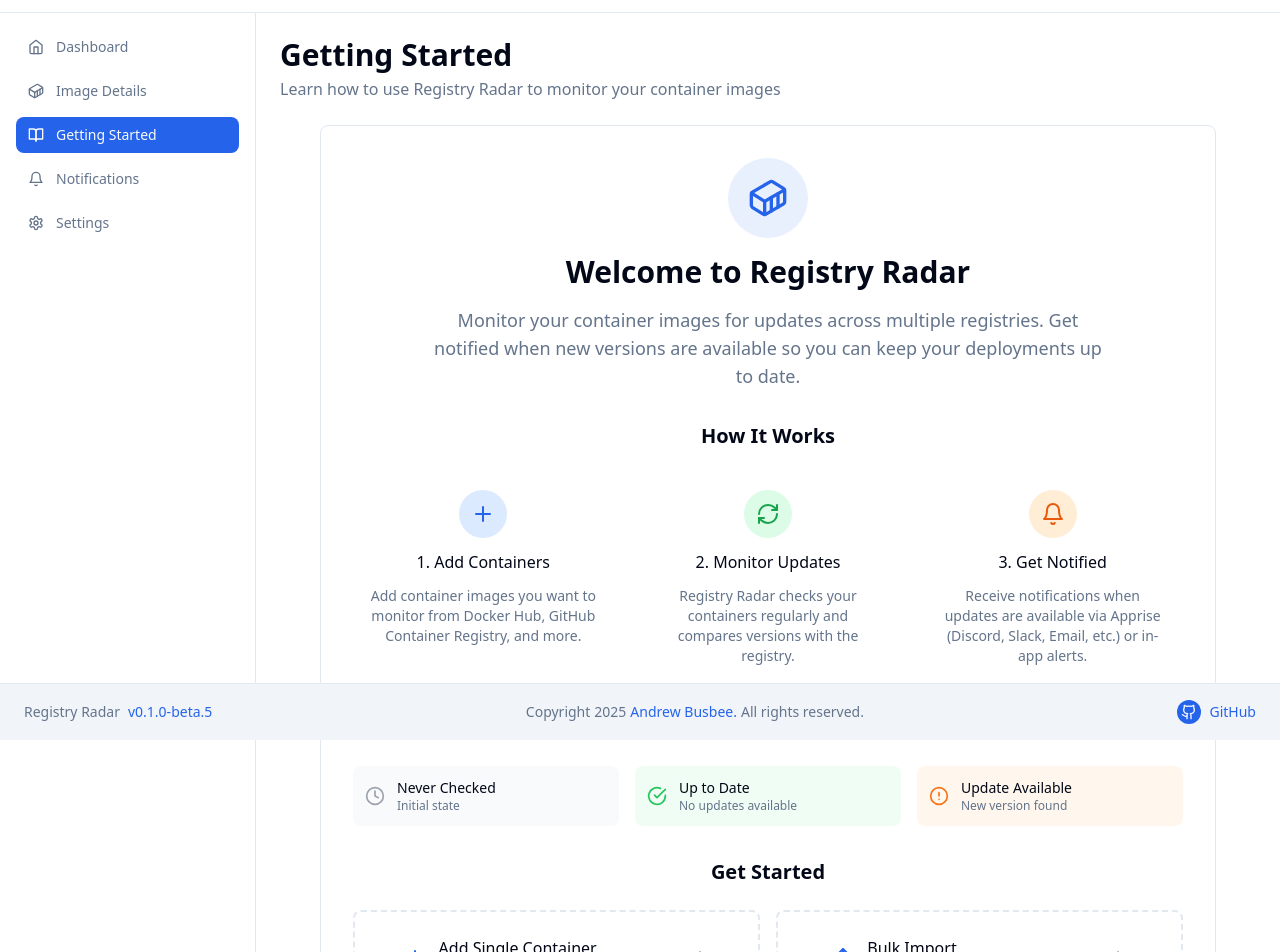
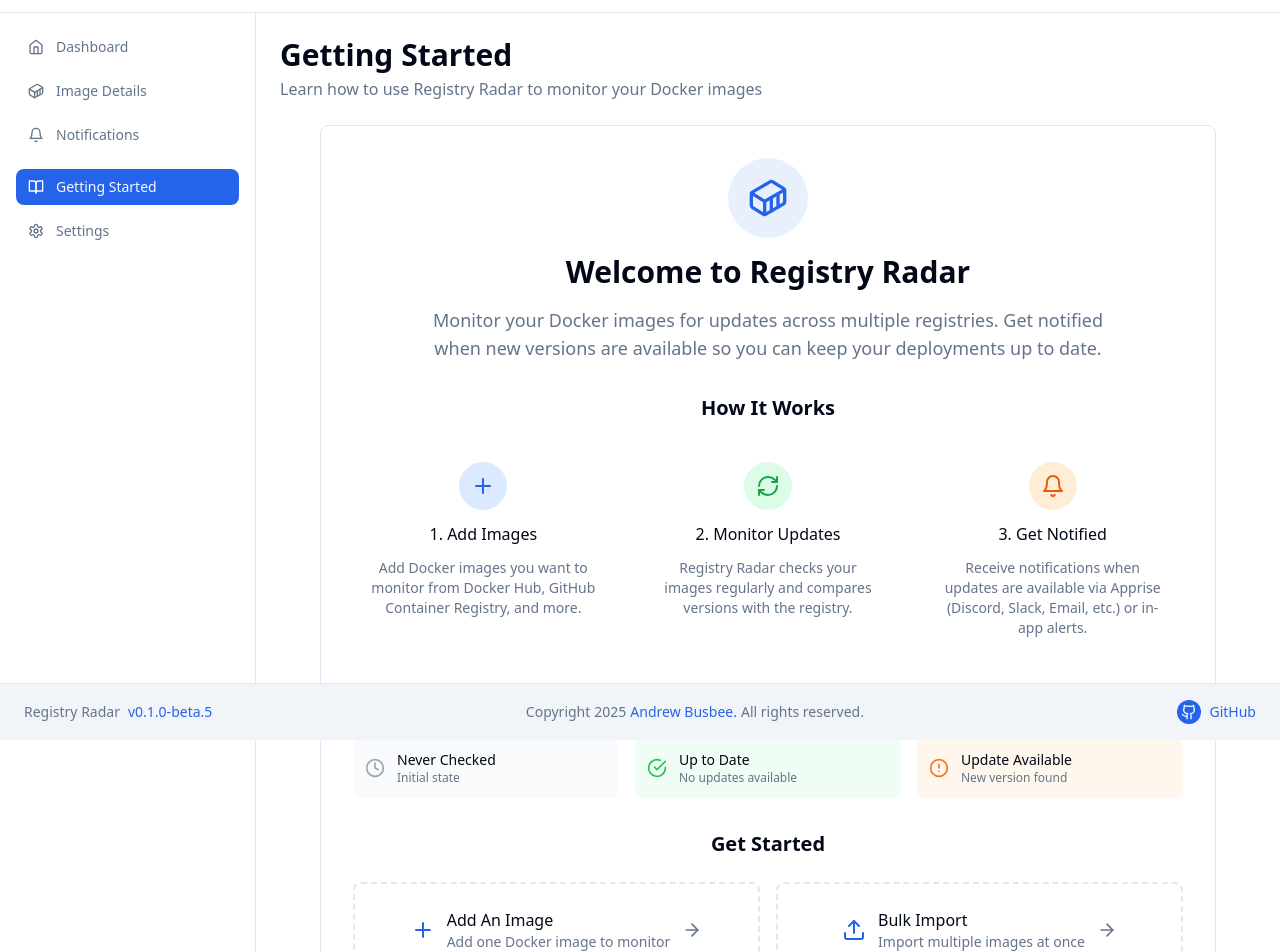
Before and after one commit to andrew-busbee/registry-radar, a React (Vite) app: page / in a window 1280 px wide. Shown: the part 60-1012 px from the top of the page. Built offline with nearby package versions, Linux system fonts and the light colour scheme; no server answers.

Commit message:
docs: standardize terminology from "containers" to "Docker images" in UI

```diff
--- a/src/client/components/GettingStartedGuide.tsx
+++ b/src/client/components/GettingStartedGuide.tsx
@@ -35,7 +35,7 @@
             Welcome to Registry Radar
           </h1>
           <p className="text-lg text-muted-foreground max-w-2xl mx-auto">
-            Monitor your container images for updates across multiple registries.
+            Monitor your Docker images for updates across multiple registries.
             Get notified when new versions are available so you can keep your deployments up to date.
           </p>
         </div>
@@ -48,9 +48,9 @@
               <div className="w-12 h-12 bg-blue-100 dark:bg-blue-900/20 rounded-full flex items-center justify-center">
                 <Plus className="w-6 h-6 text-blue-600 dark:text-blue-400" />
               </div>
-              <h3 className="font-medium text-foreground">1. Add Containers</h3>
+              <h3 className="font-medium text-foreground">1. Add Images</h3>
               <p className="text-sm text-muted-foreground text-center">
-                Add container images you want to monitor from Docker Hub, GitHub Container Registry, and more.
+                Add Docker images you want to monitor from Docker Hub, GitHub Container Registry, and more.
               </p>
             </div>
             <div className="flex flex-col items-center space-y-3 p-4">
@@ -59,7 +59,7 @@
               </div>
               <h3 className="font-medium text-foreground">2. Monitor Updates</h3>
               <p className="text-sm text-muted-foreground text-center">
-                Registry Radar checks your containers regularly and compares versions with the registry.
+                Registry Radar checks your images regularly and compares versions with the registry.
               </p>
             </div>
             <div className="flex flex-col items-center space-y-3 p-4">
@@ -112,8 +112,8 @@
             >
               <Plus className="w-6 h-6 text-primary group-hover:scale-110 transition-transform" />
               <div className="text-left">
-                <h3 className="font-medium text-foreground">Add Single Container</h3>
-                <p className="text-sm text-muted-foreground">Add one container image to monitor</p>
+                <h3 className="font-medium text-foreground">Add An Image</h3>
+                <p className="text-sm text-muted-foreground">Add one Docker image to monitor</p>
               </div>
               <ArrowRight className="w-5 h-5 text-muted-foreground group-hover:text-primary transition-colors" />
             </button>
@@ -125,7 +125,7 @@
               <Upload className="w-6 h-6 text-primary group-hover:scale-110 transition-transform" />
               <div className="text-left">
                 <h3 className="font-medium text-foreground">Bulk Import</h3>
-                <p className="text-sm text-muted-foreground">Import multiple containers at once</p>
+                <p className="text-sm text-muted-foreground">Import multiple images at once</p>
               </div>
               <ArrowRight className="w-5 h-5 text-muted-foreground group-hover:text-primary transition-colors" />
             </button>
--- a/src/client/components/Sidebar.tsx
+++ b/src/client/components/Sidebar.tsx
@@ -10,8 +10,8 @@
   const navItems = [
     { id: 'dashboard', label: 'Dashboard', icon: Home },
     { id: 'containers', label: 'Image Details', icon: Container },
+    { id: 'notifications', label: 'Notifications', icon: Bell },
     { id: 'getting-started', label: 'Getting Started', icon: BookOpen },
-    { id: 'notifications', label: 'Notifications', icon: Bell },
     { id: 'settings', label: 'Settings', icon: Settings },
   ];
 
@@ -19,8 +19,8 @@
     <aside className="hidden md:block w-64 bg-card border-r border-border p-4">
       <nav className="space-y-2">
         {navItems.map(({ id, label, icon: Icon }) => (
+          <div key={id}>
             <button
-            key={id}
               onClick={() => onPageChange(id)}
               className={`w-full flex items-center justify-between px-3 py-2 rounded-lg text-sm font-medium transition-colors ${
                 activePage === id
@@ -38,6 +38,8 @@
                 </span>
               )}
             </button>
+            {id === 'notifications' && <div className="h-2"></div>}
+          </div>
         ))}
       </nav>
     </aside>
--- a/src/client/pages/Containers.tsx
+++ b/src/client/pages/Containers.tsx
@@ -235,7 +235,7 @@
         <div>
           <h1 className="text-3xl font-bold text-foreground">Image Details</h1>
           <p className="text-muted-foreground mt-1">
-            Monitor and configure your docker images
+            Monitor and configure your Docker images
           </p>
         </div>
         <div className="flex items-center space-x-2">
--- a/src/client/pages/GettingStarted.tsx
+++ b/src/client/pages/GettingStarted.tsx
@@ -12,7 +12,7 @@
         <div>
           <h1 className="text-3xl font-bold text-foreground">Getting Started</h1>
           <p className="text-muted-foreground mt-1">
-            Learn how to use Registry Radar to monitor your container images
+            Learn how to use Registry Radar to monitor your Docker images
           </p>
         </div>
       </div>
```
Lines whose indentation alone changed are shown as unchanged.
